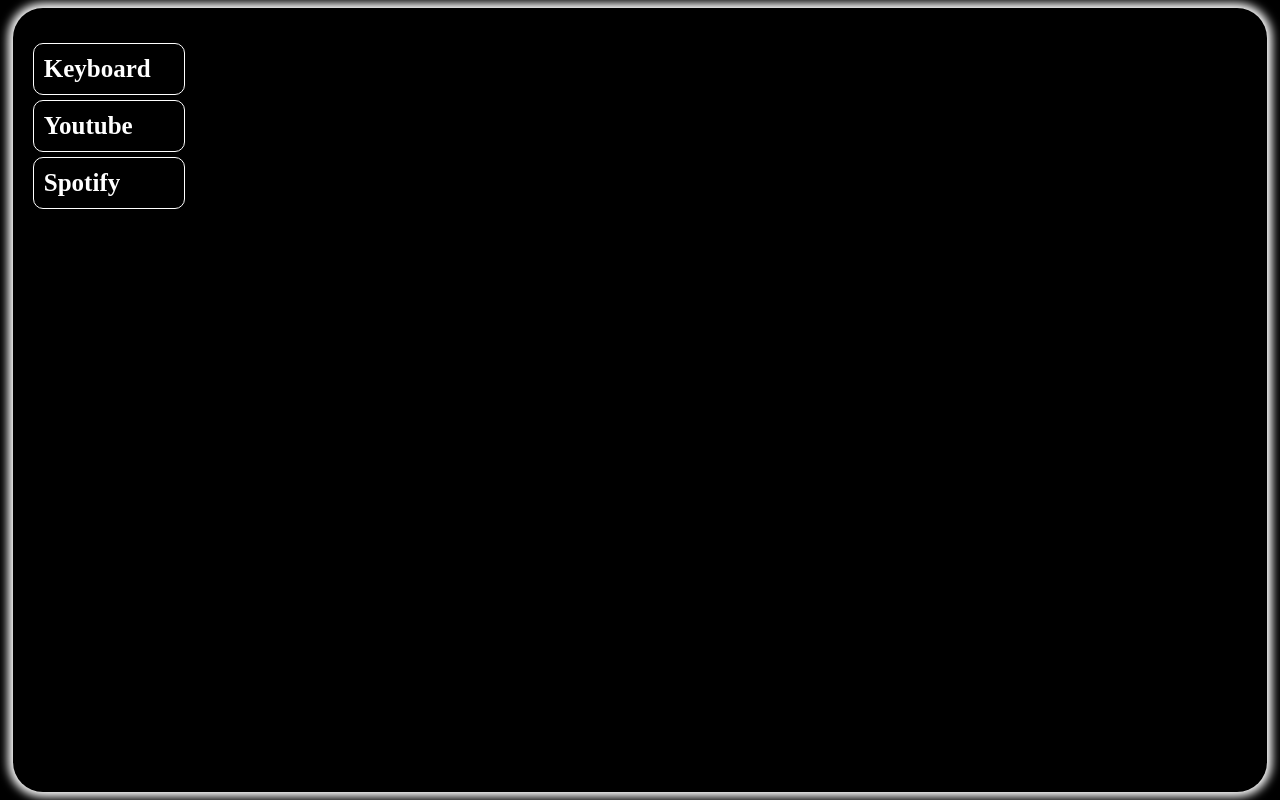
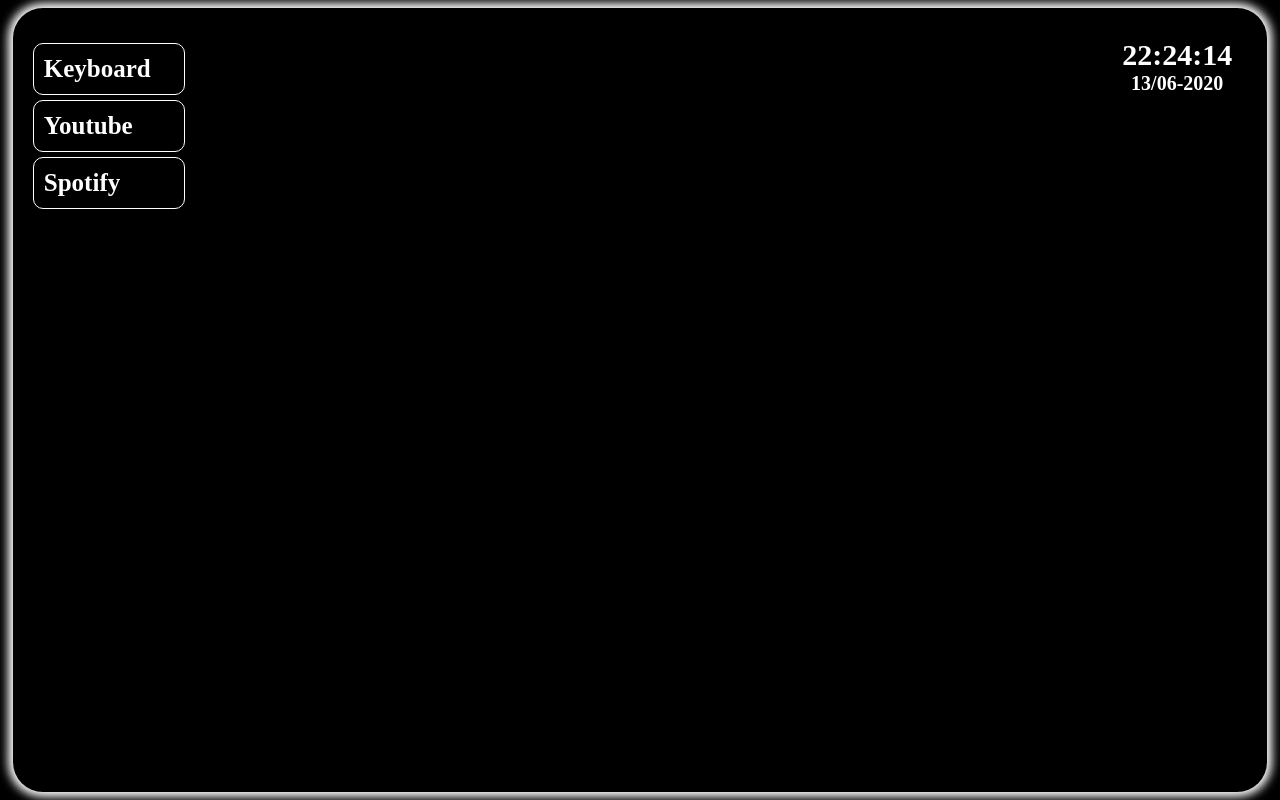
Before and after one commit to AnthonMS/DiY-Smart-Mirror, a website: page public/front-end.html in a window 1280 px wide. Drawn offline with Linux system fonts and the light colour scheme.

Commit message:
Added date and clock in top right corner

```diff
--- a/public/front-end.html
+++ b/public/front-end.html
@@ -19,6 +19,11 @@
                 </div>
             </div>
 
+            <div class="clock_div">
+                <p class="clock_txt time">12:34:45</p>
+                <p class="clock_txt date">12/06-2020</p>
+            </div>
+
             <div w3-include-html="plugins/virtual_keyboard/container.html"></div>
 
             <div w3-include-html="plugins/youtube/container.html"></div>
--- a/public/script.js
+++ b/public/script.js
@@ -3,12 +3,30 @@
 function init() {
     includeHTML();
     // ##### Import Scripts ##### //
-    //importScripts();
     setTimeout(function() { importScripts(); }, 500); // Wait .5 Sec to import scripts
+    startTime();
 }
 
-function initSpotify() {
-    console.log('Init Spotify');
+function startTime() {
+  var today = new Date();
+  var day = checkNumber(today.getDate());
+  var month = checkNumber(today.getMonth() + 1);
+  var year = today.getFullYear();
+  document.getElementsByClassName('date')[0].innerHTML = day + "/" + month + "-" + year;
+
+  var h = checkNumber(today.getHours());
+  var m = checkNumber(today.getMinutes());
+  var s = checkNumber(today.getSeconds());
+  // h = checkNumber(h);
+  // m = checkNumber(m);
+  // s = checkNumber(s);
+  document.getElementsByClassName('time')[0].innerHTML = h + ":" + m + ":" + s;
+  var t = setTimeout(startTime, 500);
+}
+function checkNumber(i) {
+  if (i < 10) {i = "0" + i};  // add zero in front of numbers < 10
+  if (i === "0") {i = "00"};
+  return i;
 }
 
 function includeHTML() {
@@ -71,19 +89,3 @@
     spotify_script.src = '/plugins/spotify/script.js';
     document.head.appendChild(spotify_script);
 }
-
-function importStyles() {
-    // Import Keyboard Styling
-    var import_keyboard_styles = document.createElement('link');
-    import_keyboard_styles.rel = 'stylesheet';
-    import_keyboard_styles.type = 'text/css';
-    import_keyboard_styles.href = '/styles/keyboard_styling.css';
-    document.head.appendChild(import_keyboard_styles);
-
-    // Import Youtube Styling
-    var import_youtube_styles = document.createElement('link');
-    import_youtube_styles.rel = 'stylesheet';
-    import_youtube_styles.type = 'text/css';
-    import_youtube_styles.href = '/styles/youtube_styling.css';
-    document.head.appendChild(import_youtube_styles);
-}
--- a/public/styling.css
+++ b/public/styling.css
@@ -113,3 +113,29 @@
     -ms-user-select: none; /* IE10+/Edge */
     user-select: none; /* Standard */
 }
+
+
+
+
+.clock_div {
+    position: absolute;
+    right: 0px;
+    top: 30px;
+    width: 180px;
+}
+
+.clock_txt {
+    color: white;
+    text-align: center;
+    font-size: 30px;
+    margin-block-end: 0;
+    margin-block-start: 0;
+    margin-top: 0px;
+    margin-left: 0px;
+    font-weight: bold;
+}
+
+.date {
+    font-size: 20px;
+
+}
```
Also changed, not shown: public/plugins/youtube/script.js.
